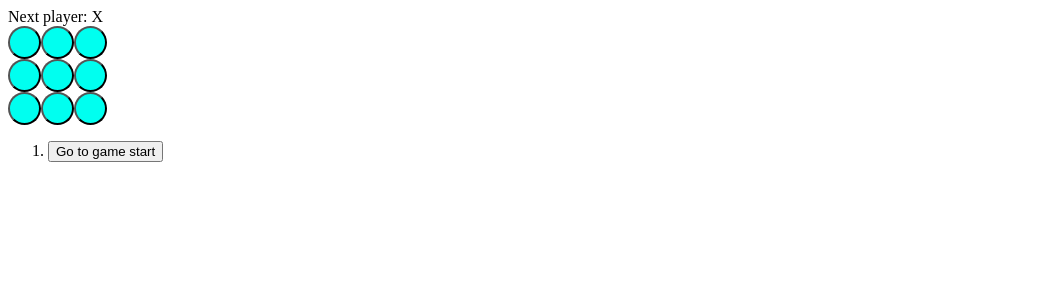
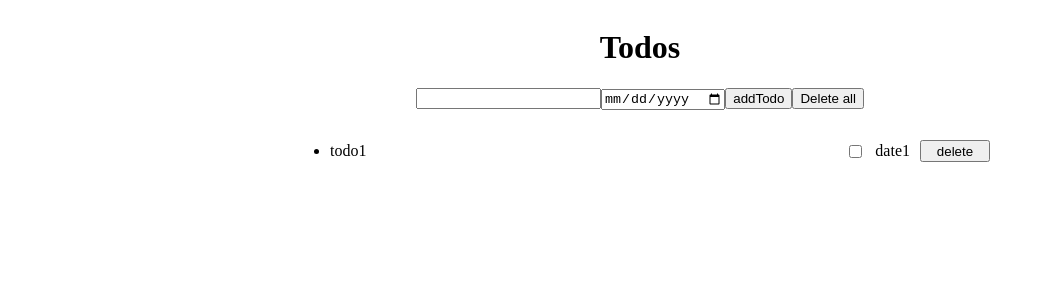
Before and after one commit to murzikkot978/react-todo-list, a React app: page / in a window 1280 px wide. Shown: the top 300 px of the page, without its empty margins (0-1045 px from the left). Built offline with nearby package versions, Linux system fonts and the light colour scheme; the HTML template or start-up script is replaced by a standard one.

Commit message:
build: add components
close #3

```diff
--- a/src/App.css
+++ b/src/App.css
@@ -1,13 +1,34 @@
-.square {
-    width: 33px;
-    height: 33px;
-    border-radius: 50%;
-    background-color: #00fff0;
+.allElements {
+    display: flex;
+    flex-direction: column;
+    align-items: center;
 }
 
-.board-row {
+.inputPart {
     display: flex;
-    flex-direction: row;
-    padding: 0;
-    margin: 0;
+    flex-direction: column;
+    align-items: center;
 }
+
+.todoPart {
+    display: flex;
+    width: 700px;
+}
+
+.ulTodoPartie {
+    display: flex;
+    width: 100%;
+    height: auto;
+    justify-content: space-between;
+}
+
+.liElementDateChekDelet {
+    display: flex;
+    align-items: center;
+    gap: 10px;
+}
+
+.buttonDelete {
+    width: 70px;
+    height: 22px;
+}
--- a/src/App.tsx
+++ b/src/App.tsx
@@ -1,118 +1,19 @@
 import './App.css';
-import { useState } from 'react';
+import InputPart from './afichage/partie-input.tsx';
+import TodoPart from './afichage/partie-todo.tsx';
 
-function App({ xIsNext, squares, onPlay }) {
-  function handleClick(i: number) {
-    if (calculateWinner(squares) || squares[i]) {
-      return;
-    }
-    const nextSquares = squares.slice();
-    if (xIsNext) {
-      nextSquares[i] = 'X';
-    } else {
-      nextSquares[i] = 'O';
-    }
-    onPlay(nextSquares);
-  }
-
-  const winner = calculateWinner(squares);
-  let status;
-  if (winner) {
-    status = 'Winner: ' + winner;
-  } else {
-    status = 'Next player: ' + (xIsNext ? 'X' : 'O');
-  }
-
+function App() {
   return (
-    <>
-      <div className="status">{status}</div>
-      <div className="board-row">
-        <Square value={squares[0]} onSquareClick={() => handleClick(0)} />
-        <Square value={squares[1]} onSquareClick={() => handleClick(1)} />
-        <Square value={squares[2]} onSquareClick={() => handleClick(2)} />
+    <div className="allElements">
+      <div className="inputPart">
+        <h1>Todos</h1>
+        <InputPart />
       </div>
-      <div className="board-row">
-        <Square value={squares[3]} onSquareClick={() => handleClick(3)} />
-        <Square value={squares[4]} onSquareClick={() => handleClick(4)} />
-        <Square value={squares[5]} onSquareClick={() => handleClick(5)} />
-      </div>
-      <div className="board-row">
-        <Square value={squares[6]} onSquareClick={() => handleClick(6)} />
-        <Square value={squares[7]} onSquareClick={() => handleClick(7)} />
-        <Square value={squares[8]} onSquareClick={() => handleClick(8)} />
-      </div>
-    </>
-  );
-}
-
-function Game() {
-  const [history, setHistory] = useState([Array(9).fill(null)]);
-  const [currentMove, setCurrentMove] = useState(0);
-  const xIsNext = currentMove % 2 === 0;
-  const currentSquares = history[currentMove];
-
-  function handlePlay(nextSquares) {
-    const nextHistory = [...history.slice(0, currentMove + 1), nextSquares];
-    setHistory(nextHistory);
-    setCurrentMove(nextHistory.length - 1);
-  }
-
-  function jumpTo(nextMove) {
-    setCurrentMove(nextMove);
-  }
-
-  const moves = history.map((squares, move) => {
-    let description;
-    if (move > 0) {
-      description = 'Go to move #' + move;
-    } else {
-      description = 'Go to game start';
-    }
-    return (
-      <li>
-        <button onClick={() => jumpTo(move)}>{description}</button>
-      </li>
-    );
-  });
-
-  return (
-    <div className="game">
-      <div className="game-board">
-        <App xIsNext={xIsNext} squares={currentSquares} onPlay={handlePlay} />
-      </div>
-      <div className="game-info">
-        <ol>{moves}</ol>
+      <div className="todoPart">
+        <TodoPart />
       </div>
     </div>
   );
 }
 
-function calculateWinner(squares) {
-  const lines = [
-    [0, 1, 2],
-    [3, 4, 5],
-    [6, 7, 8],
-    [0, 3, 6],
-    [1, 4, 7],
-    [2, 5, 8],
-    [0, 4, 8],
-    [2, 4, 6],
-  ];
-  for (let i = 0; i < lines.length; i++) {
-    const [a, b, c] = lines[i];
-    if (squares[a] && squares[a] === squares[b] && squares[a] === squares[c]) {
-      return squares[a];
-    }
-  }
-  return null;
-}
-
-function Square({ value, onSquareClick }) {
-  return (
-    <button className="square" onClick={onSquareClick}>
-      {value}
-    </button>
-  );
-}
-
-export default Game;
+export default App;
--- /dev/null
+++ b/src/afichage/partie-input.tsx
@@ -0,0 +1,12 @@
+function InputPart() {
+  return (
+    <div className="divInputPartie">
+      <input className="input" type="text" />
+      <input className="dateInput" type="date" />
+      <button className="addTodo">addTodo</button>
+      <button className="deleteAll">Delete all</button>
+    </div>
+  );
+}
+
+export default InputPart;
--- /dev/null
+++ b/src/afichage/partie-todo.tsx
@@ -0,0 +1,16 @@
+function TodoPart() {
+  return (
+    <ul className="ulTodoPartie">
+      <li className="liElementTodo">
+        <p>todo1</p>
+      </li>
+      <li className="liElementDateChekDelet">
+        <input type="checkbox" />
+        <p>date1</p>
+        <button className="buttonDelete">delete</button>
+      </li>
+    </ul>
+  );
+}
+
+export default TodoPart;
--- a/src/index.tsx
+++ b/src/index.tsx
@@ -1,13 +1,13 @@
 import React from 'react';
 import ReactDOM from 'react-dom/client';
-import Game from './App';
+import App from './App';
 
 const rootEl = document.getElementById('root');
 if (rootEl) {
   const root = ReactDOM.createRoot(rootEl);
   root.render(
     <React.StrictMode>
-      <Game />
+      <App />
     </React.StrictMode>,
   );
 }
```
